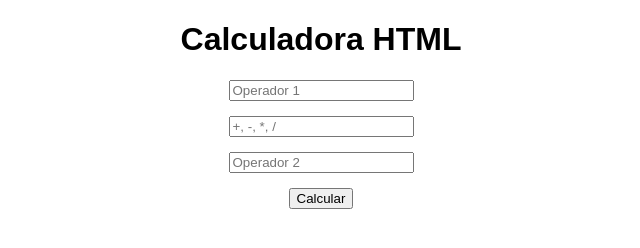
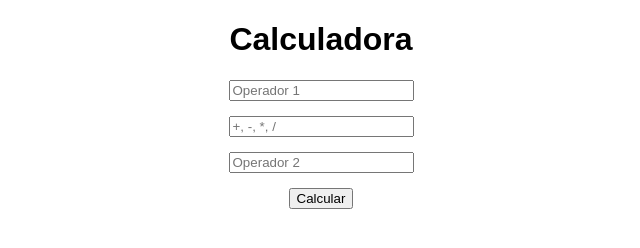
Before and after one commit to Arriols/Curso-JavaS, a plain HTML site: page index.html in a window 1280 px wide. Shown: the whole page, without its empty margins (319-959 px from the left). Drawn offline with Linux system fonts and the light colour scheme.

Commit message:
cambio titulo

```diff
--- a/index.html
+++ b/index.html
@@ -8,7 +8,7 @@
     <title>CALCULADORA</title>
 </head>
 <body>
-    <h1>Calculadora HTML</h1>
+    <h1>Calculadora</h1>
     <form action="" method="dialog">
         <input type="text" id="op1" placeholder="Operador 1">
         <input type="text" id="operacion" placeholder="+, -, *, /">
```
